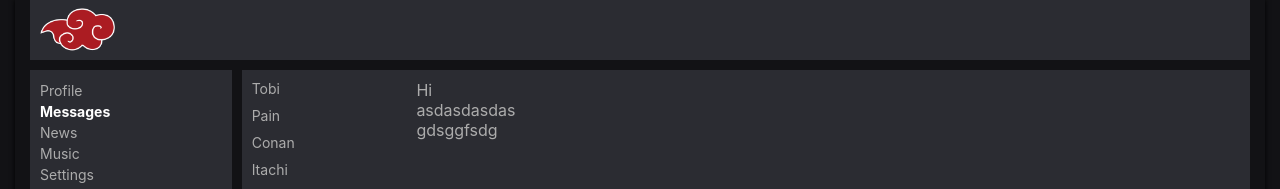
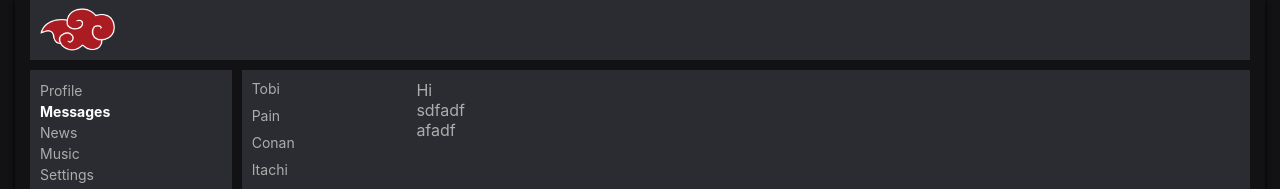
Before and after one commit to SuvorovNikita/social-network, a React (Create React App) app: page /dialogs in a window 1280 px wide. Shown: the top 189 px of the page. Built offline with nearby package versions, Linux system fonts and the light colour scheme.

Commit message:
вынес данные в массив объектов

```diff
--- a/src/components/Dialogs/Dialogs.tsx
+++ b/src/components/Dialogs/Dialogs.tsx
@@ -4,39 +4,56 @@ import {NavLink} from "react-router-dom";
 
 import classes from "./Dialogs.module.scss";
 
-type DialogType = {
-    name: string
-    id: string
-}
-
-type MessageType = {
+type messagesDataType = {
+    // id:number
     message: string
 }
 
-const Dialog = (props: DialogType) => {
+type DialogsDataType = {
+    id: number
+    name: string
+}
+
+const Dialog = (props: DialogsDataType) => {
     let path = "dialogs/" + props.id;
     return <div className={classes.dialog}>
         <NavLink className={classes.link} to={path}>{props.name}</NavLink>
     </div>
 }
 
-const Message = (props: MessageType) => {
+const Message = (props: messagesDataType) => {
     return <div className={classes.message}>{props.message}</div>
 }
 
 const Dialogs = () => {
+
+    let dialogsData = [
+        {id: 1, name: 'Tobi'},
+        {id: 2, name: 'Pain'},
+        {id: 3, name: 'Conan'},
+        {id: 4, name: 'Itachi'},
+        {id: 5, name: 'Hidan'}
+    ];
+
+    let messagesData = [
+        {id: 1, message: 'Hi'},
+        {id: 2, message: 'sdfadf'},
+        {id: 3, message: 'afadf'},
+
+    ];
+
     return <div className={classes.dialogs}>
         <div className={classes.dialogsItem}>
-            <Dialog name='Tobi' id='1'/>
-            <Dialog name='Pain' id='2'/>
-            <Dialog name='Conan' id='3'/>
-            <Dialog name='Itachi' id='4'/>
-            <Dialog name='Hidan' id='5'/>
+            <Dialog name={dialogsData[0].name} id={dialogsData[0].id}/>
+            <Dialog name={dialogsData[1].name} id={dialogsData[1].id}/>
+            <Dialog name={dialogsData[2].name} id={dialogsData[2].id}/>
+            <Dialog name={dialogsData[3].name} id={dialogsData[3].id}/>
+            <Dialog name={dialogsData[4].name} id={dialogsData[4].id}/>
         </div>
         <div className={classes.messages}>
-            <Message message="Hi"/>
-            <Message message="asdasdasdas"/>
-            <Message message="gdsggfsdg"/>
+            <Message message={messagesData[0].message}/>
+            <Message message={messagesData[1].message}/>
+            <Message message={messagesData[2].message}/>
         </div>
     </div>
 }
--- a/src/components/Profile/MyPosts/MyPosts.tsx
+++ b/src/components/Profile/MyPosts/MyPosts.tsx
@@ -4,19 +4,25 @@ import Post from "./Post/Post";
 import classes from "./MyPosts.module.scss";
 
 
+
 const MyPosts = () => {
+
+    let postData = [
+        {id: 1, message: 'Obito', likeCount: 10},
+        {id: 2, message: 'Pain', likeCount: 20}
+    ];
+
     return <div>
         <h3 className={classes.newPost}>New posts</h3>
         <div className={classes.wrapperText}>
-            <textarea></textarea>
+            <textarea>Что то написано</textarea>
         </div>
         <div className={classes.wrapperBtn}>
             <button>Add Post</button>
         </div>
         <div className={classes.posts}>
-            <Post message="Obito" likeCount={15}/>
-            <Post message="Pain" likeCount={20}/>
-            <Post message="Pain" likeCount={20}/>
+            <Post message={postData[0].message} likeCount={postData[0].likeCount}/>
+            <Post message={postData[1].message} likeCount={postData[1].likeCount}/>
         </div>
     </div>
 }
--- a/src/components/Profile/MyPosts/Post/Post.tsx
+++ b/src/components/Profile/MyPosts/Post/Post.tsx
@@ -2,12 +2,13 @@ import React from "react";
 
 import classes from "./Post.module.scss";
 
-type MessageType = {
+type PostDataType = {
+    // id:number
     message: string
     likeCount: number
 }
 
-const Post = (props: MessageType) => {
+const Post = (props: PostDataType) => {
     return <div className={classes.item}>
         <img className={classes.avatar}
              src="https://encrypted-tbn0.gstatic.com/images?q=tbn%3AANd9GcQPmeVA7-9PgEZEKzr2bK6y-2fcHFfUbP_liQ&usqp=CAU"
```
